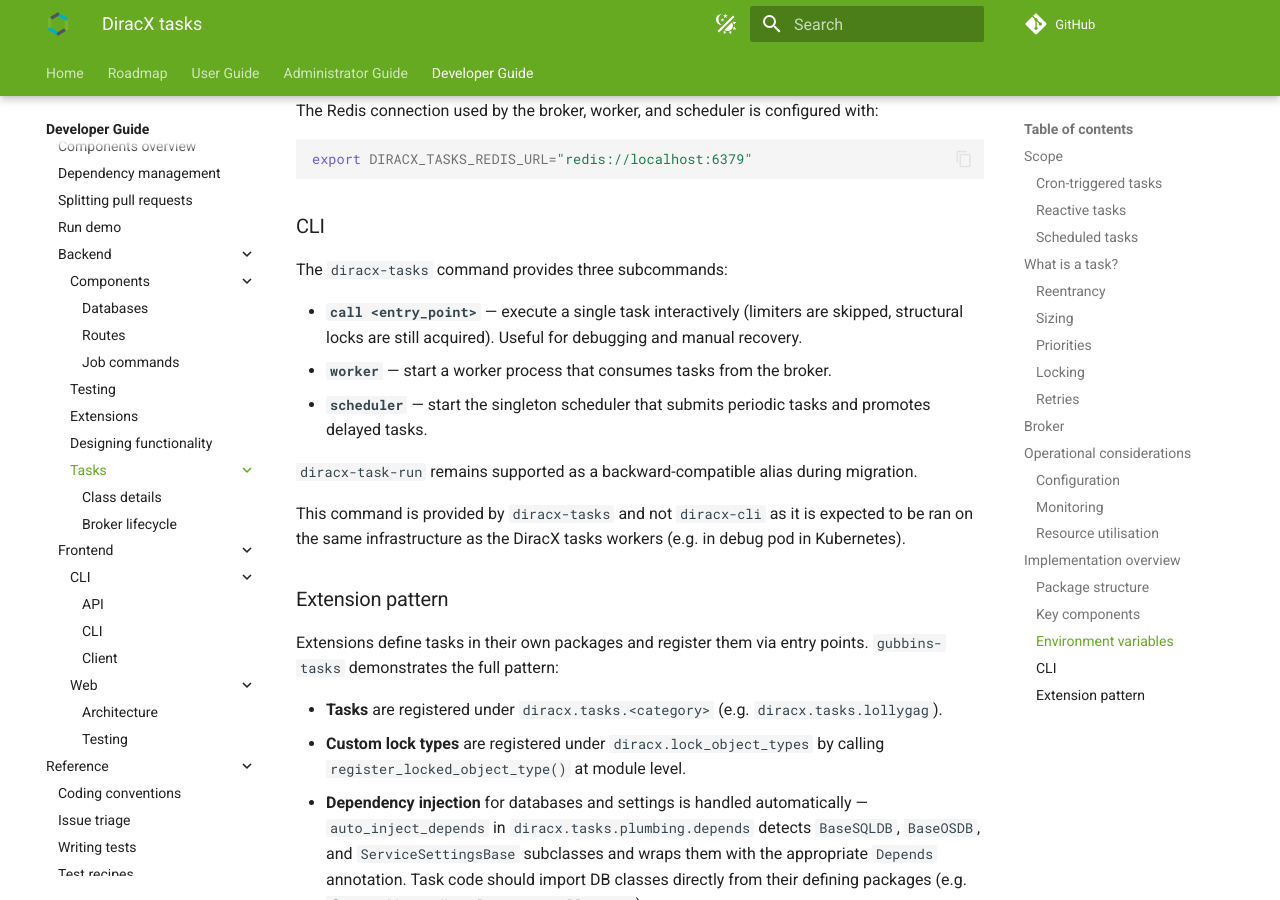
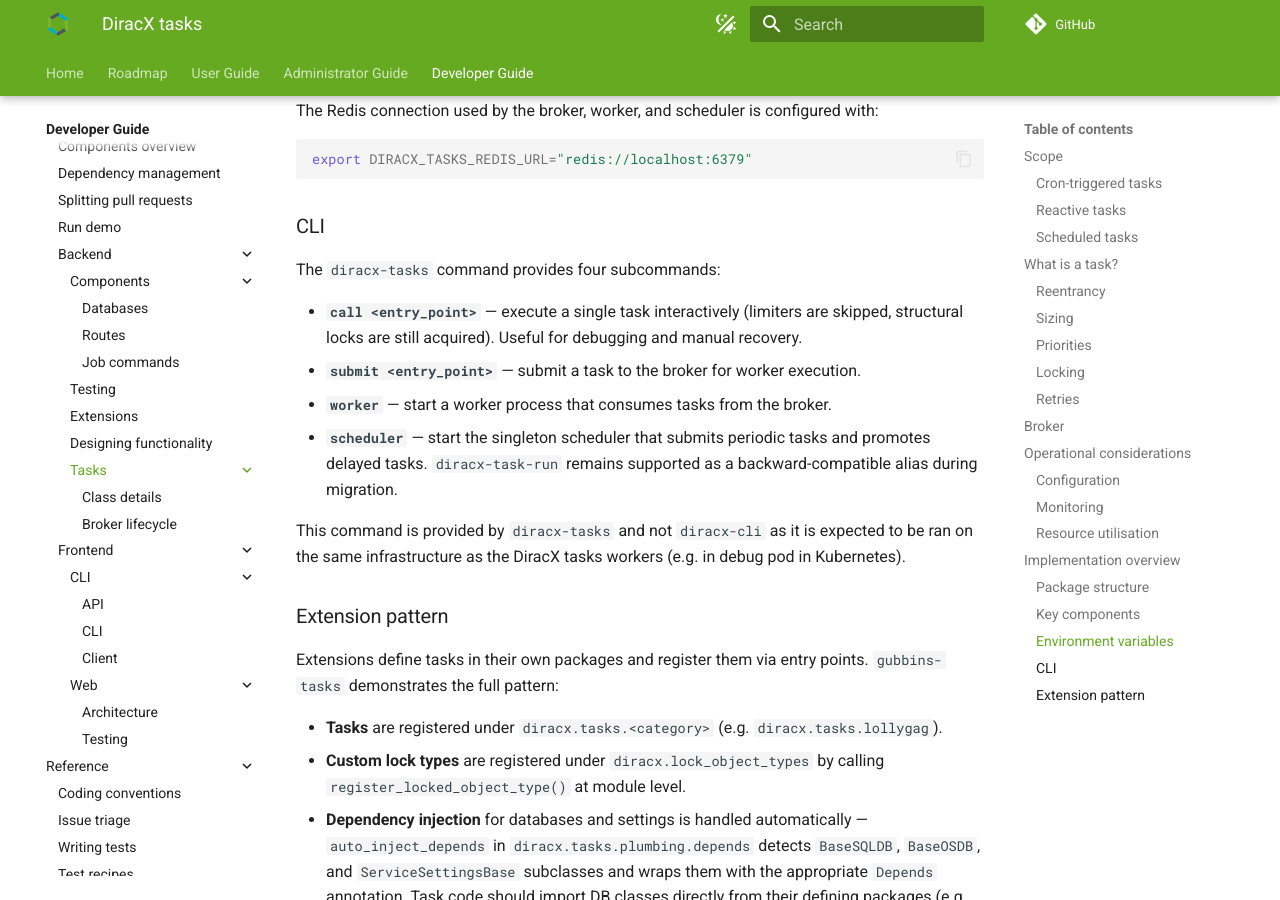
Before and after one commit to DIRACGrid/diracx, an MkDocs documentation site: the page built from docs/dev/explanations/tasks/index.md, in a window 1280 px wide and 900 px high, scrolled down 5841 px. Built offline with MkDocs 1.6.1 and Material for MkDocs 9.7.7, drawn with Linux system fonts in a browser that asks for light colours; plug-ins that fetch from the network failed and are left out; comment, search, counter and statistics services are not loaded.

Commit message:
docs(tasks): add missing submit command
Co-authored-by: Copilot Autofix powered by AI <175728472+Copilot@users.noreply.github.com>

```diff
--- a/docs/dev/explanations/tasks/index.md
+++ b/docs/dev/explanations/tasks/index.md
@@ -153,12 +153,12 @@ export DIRACX_TASKS_REDIS_URL="redis://localhost:6379"
 
 ### CLI
 
-The `diracx-tasks` command provides three subcommands:
+The `diracx-tasks` command provides four subcommands:
 
 - **`call <entry_point>`** — execute a single task interactively (limiters are skipped, structural locks are still acquired). Useful for debugging and manual recovery.
+- **`submit <entry_point>`** — submit a task to the broker for worker execution.
 - **`worker`** — start a worker process that consumes tasks from the broker.
 - **`scheduler`** — start the singleton scheduler that submits periodic tasks and promotes delayed tasks.
-
 `diracx-task-run` remains supported as a backward-compatible alias during migration.
 
 This command is provided by `diracx-tasks` and not `diracx-cli` as it is expected to be ran on the same infrastructure as the DiracX tasks workers (e.g. in debug pod in Kubernetes).
```
